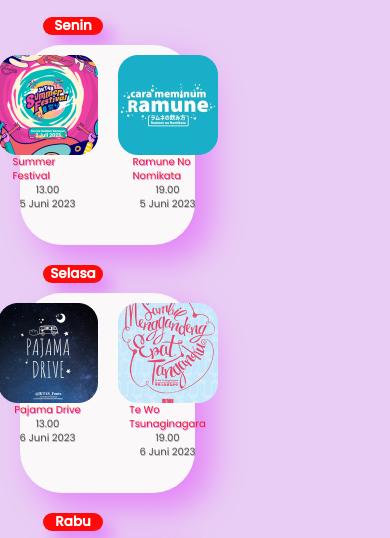
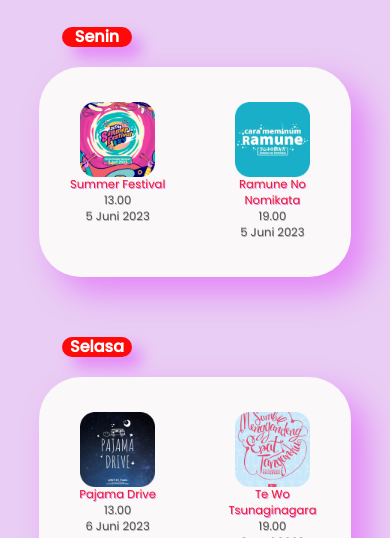
Before and after one commit to Alphby48/jkt48website, a plain HTML site: page index.html in a window 390 px wide. Shown: the part 2217-2755 px from the top of the page. Drawn offline with Linux system fonts and the light colour scheme.

Commit message:
responsive sch

```diff
--- a/style.css
+++ b/style.css
@@ -439,6 +439,7 @@ main .logo2 img {
 .sect-3 {
   background-color: rgba(163, 244, 255, 0.219);
   border-radius: 40px;
+  padding-bottom: 4rem;
 }
 .sect-3 .sch {
   margin: 2rem 2rem;
@@ -460,11 +461,11 @@ main .logo2 img {
 }
 .sect-3 .sch .sch-row {
   width: 50%;
-  height: 200px;
+  height: 250px;
   border-radius: 42px;
   background: #faf8f8;
   box-shadow: 16px 16px 33px rgb(228, 133, 247);
-  padding: 1rem 0;
+  padding: 1.5rem;
   display: flex;
   gap: 50px;
   justify-content: center;
@@ -481,6 +482,7 @@ main .logo2 img {
 }
 .sect-3 .sch .sch-row .sch-set p {
   text-transform: capitalize;
+  text-align: center;
 }
 .sect-3 .sch .sch-row .sch-set p:nth-child(2) {
   color: rgba(237, 27, 36, 1);
@@ -687,4 +689,38 @@ nav .icon-bar .menu-toggle input:checked ~ span:nth-child(3) {
     line-height: 1.3;
     width: 100%;
   }
+  /* sec-3 start */
+  .sect-3 {
+    display: flex;
+    align-items: center;
+    flex-direction: column;
+  }
+  .sect-3 .sch {
+    margin: 3rem 0;
+    width: 80%;
+  }
+  .sect-3 .sch .sch-row {
+    width: 100%;
+    height: 210px;
+    gap: 30px;
+  }
+  .sect-3 .sch .sch-day {
+    width: 7rem;
+    margin-bottom: 2rem;
+  }
+  .sect-3 .sch .sch-day h2 {
+    font-size: 1.6rem;
+  }
+  .sect-3 .sch .sch-row .sch-set img {
+    width: 60%;
+  }
+  .sect-3 .sch .sch-row .sch-set p {
+    font-size: 1.15rem;
+    text-align: center;
+  }
 }
+@media (max-width: 564px) {
+  .sect-3 .sch .sch-row {
+    padding: 3.5rem 0;
+  }
+}
```
